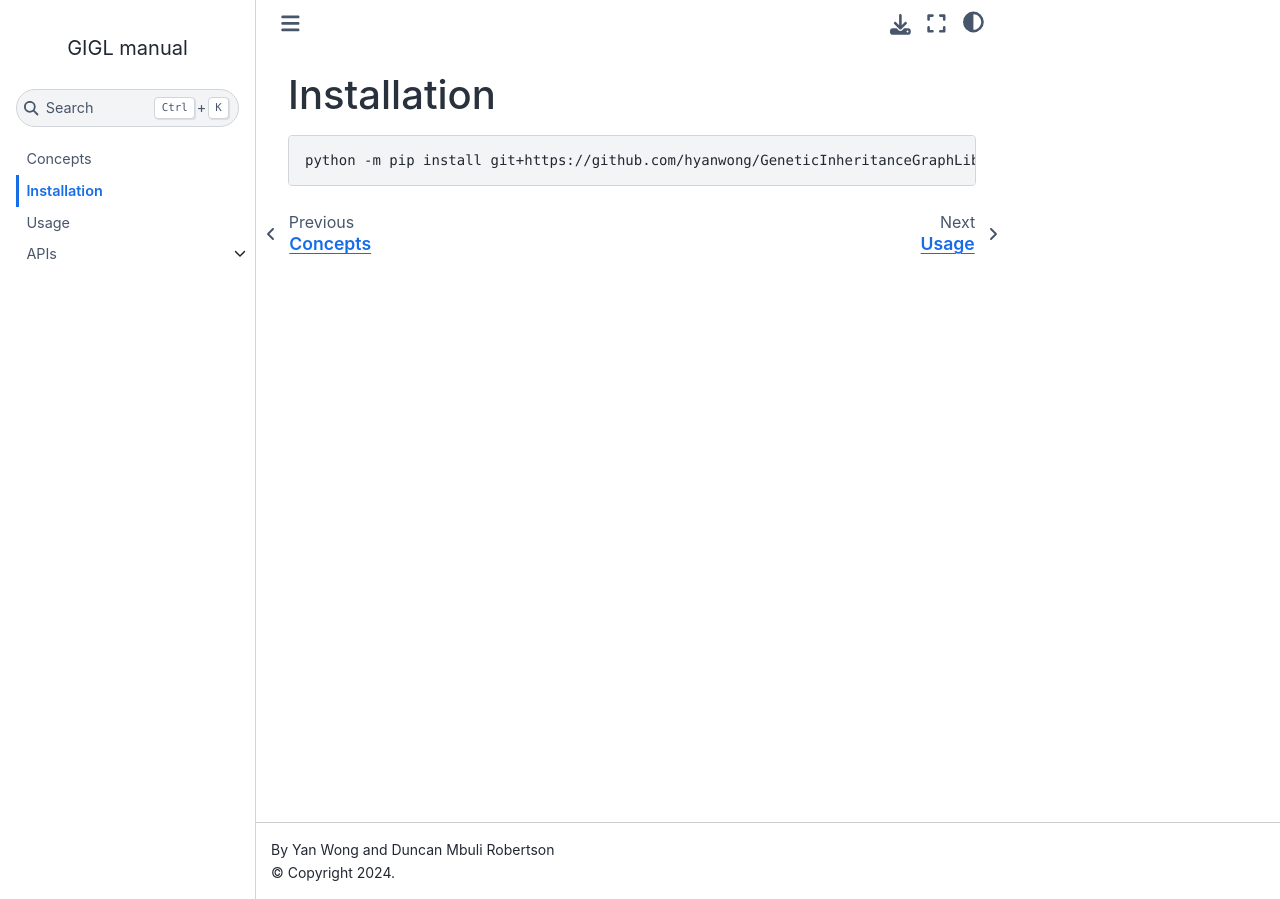
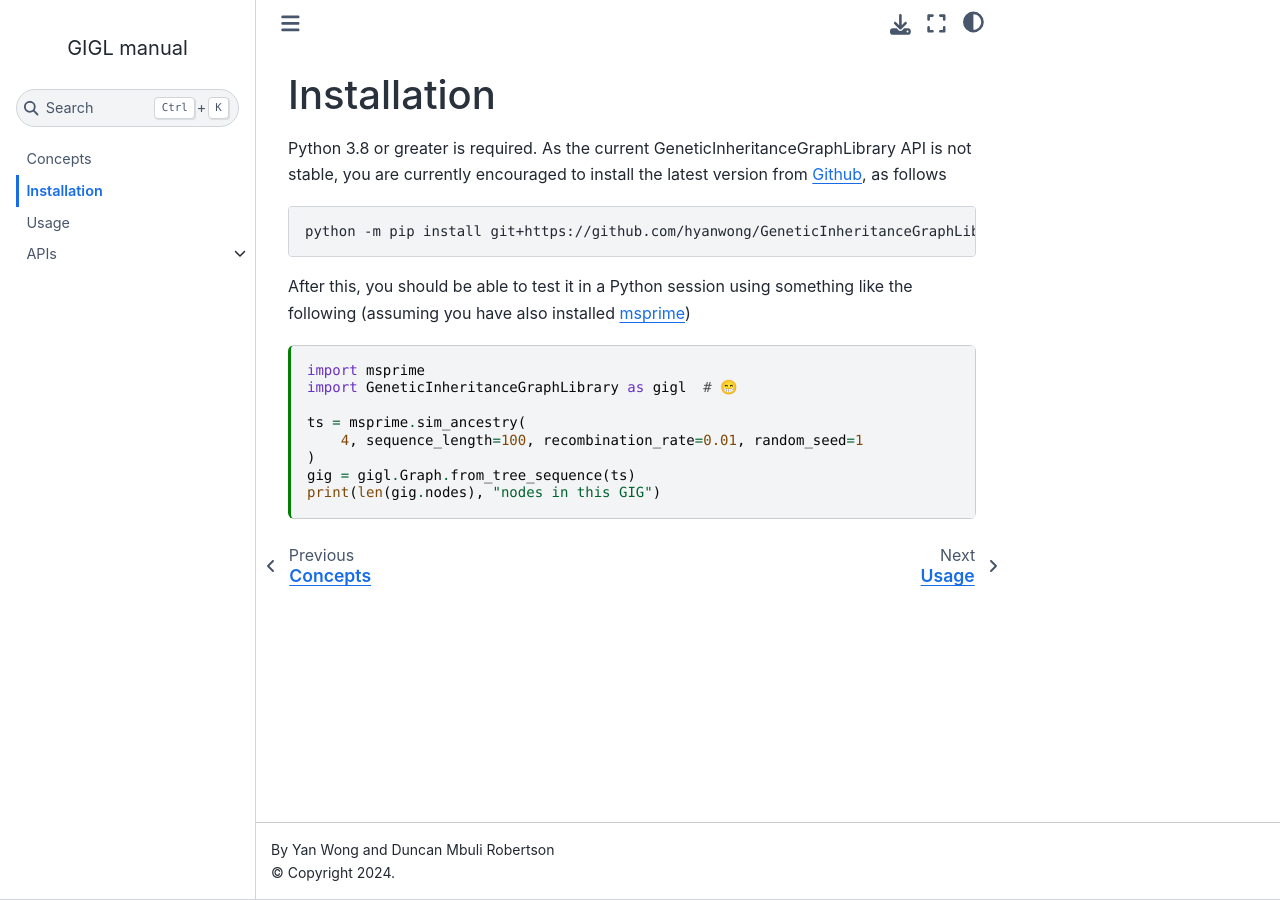
Before and after one commit to hyanwong/giglib, a Jupyter Book: the page built from docs/installation.md, in a window 1280 px wide. Built offline with Jupyter Book 1.0.4 settings and Sphinx 7.4.7 and the Sphinx Book theme 1.1.4, drawn with Linux system fonts in a browser that asks for light colours.

Commit message:
Update installation.md

````diff
--- a/docs/installation.md
+++ b/docs/installation.md
@@ -15,6 +15,25 @@ kernelspec:
 
 # Installation
 
+Python 3.8 or greater is required. As the current GeneticInheritanceGraphLibrary
+API is not stable, you are currently encouraged to install the latest version from
+[Github](https://github.com/hyanwong/GeneticInheritanceGraphLibrary), as follows
+
+
 ```bash
 python -m pip install git+https://github.com/hyanwong/GeneticInheritanceGraphLibrary
 ```
+
+After this, you should be able to test it in a Python session using something like the following
+(assuming you have also installed [msprime](https://tskit.dev/software/msprime.html))
+
+```{code-cell}
+import msprime
+import GeneticInheritanceGraphLibrary as gigl  # 😁
+
+ts = msprime.sim_ancestry(
+    4, sequence_length=100, recombination_rate=0.01, random_seed=1
+)
+gig = gigl.Graph.from_tree_sequence(ts)
+print(len(gig.nodes), "nodes in this GIG")
+```
````
